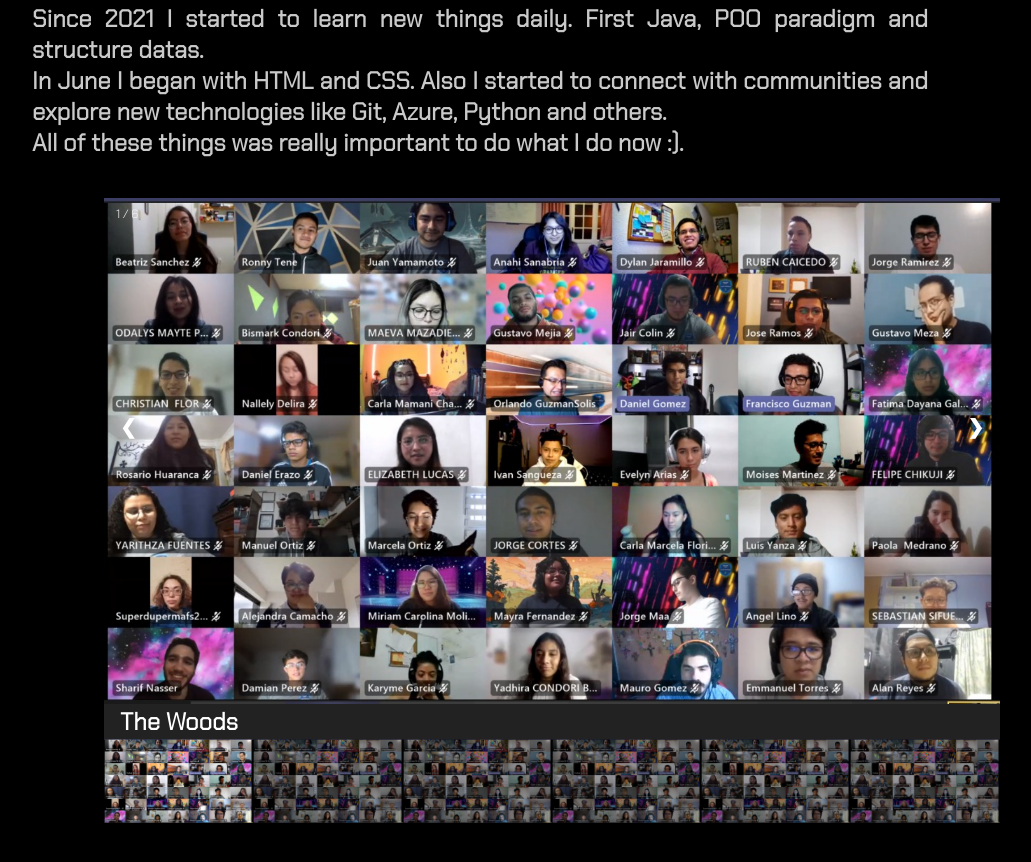
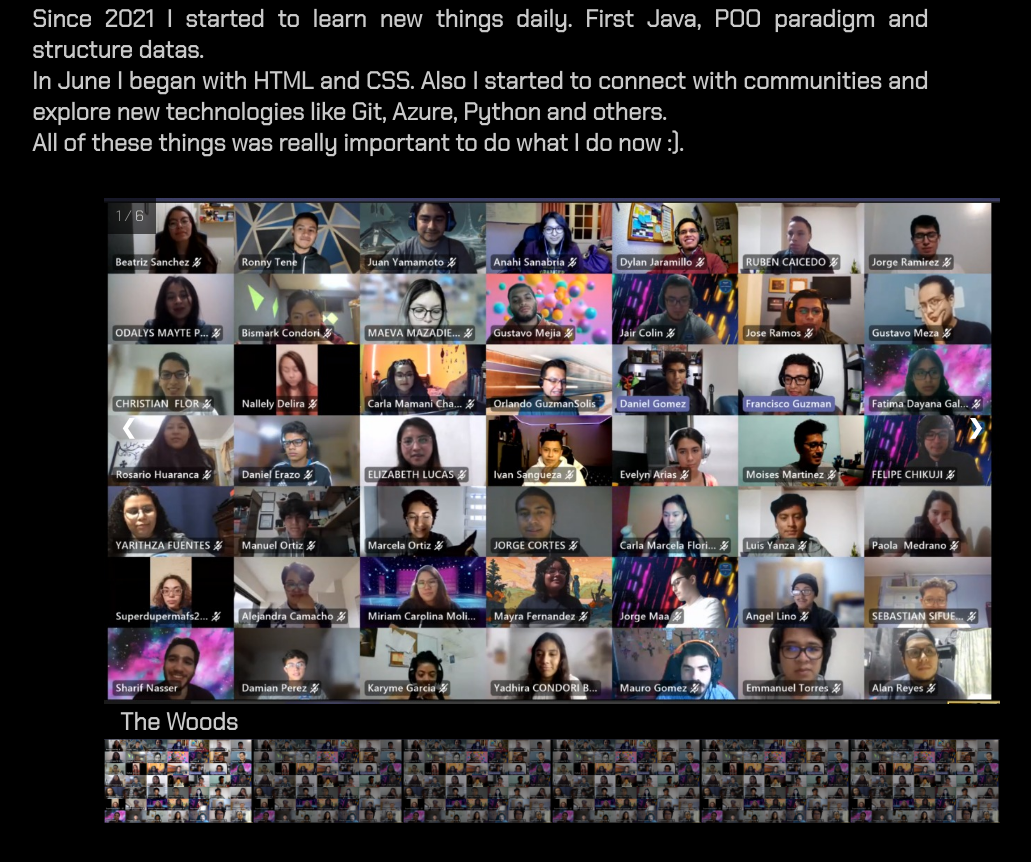
Before and after one commit to alan-reyes/Alan-Reyes.github.io, a plain HTML site: page about.html in a window 1280 px wide. Shown: the part 266-1128 px from the top of the page, without its empty margins (88-1119 px from the left). Drawn offline with Linux system fonts and the light colour scheme.

```diff
--- a/about.html
+++ b/about.html
@@ -25,7 +25,6 @@
             </li>
         </ul>
     </nav>
-
     <section id="me-section">
         <h2>Hey!, I'm Alan</h2>
             <div class="description-container">
@@ -126,8 +125,5 @@
             </script>
 
     </section>
-    <section id="mlsa-section">
-
-    </section>
 </body>
 </html>
--- a/css/about-style.css
+++ b/css/about-style.css
@@ -100,19 +100,21 @@ img {
 
 /* Number text (1/3 etc) */
 .numbertext {
-  color: #f2f2f2;
-  font-size: 12px;
+  color: #cacaca;
+  font-size: 15px;
   padding: 8px 12px;
+  background-color: #000;
   position: absolute;
   top: 0;
+  opacity: 60%;
 }
 
 /* Container for image text */
 .caption-container {
   text-align: center;
-  background-color: #222;
+  background-color: #000;
   padding: 2px 16px;
-  color: white;
+  color: #cacaca;
 }
 
 .row:after {
```
